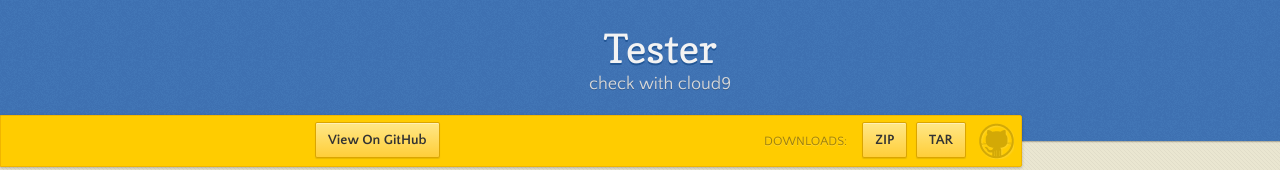
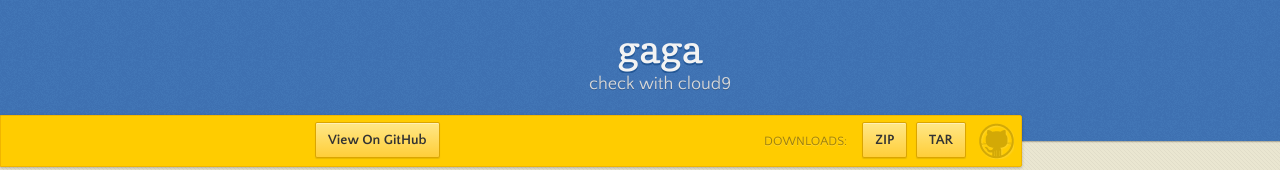
Before and after one commit to Gbenatov/tester, a plain HTML site: page index.html in a window 1280 px wide. Shown: the top 170 px of the page. Drawn offline with nearby package versions, Linux system fonts and the light colour scheme.

Commit message:
first commit

```diff
--- a/index.html
+++ b/index.html
@@ -17,7 +17,7 @@
   <body>
 
       <header>
-        <h1>Tester</h1>
+        <h1>gaga</h1>
         <p>check with cloud9</p>
       </header>
 
```
Also changed, not shown: 1 other file.
